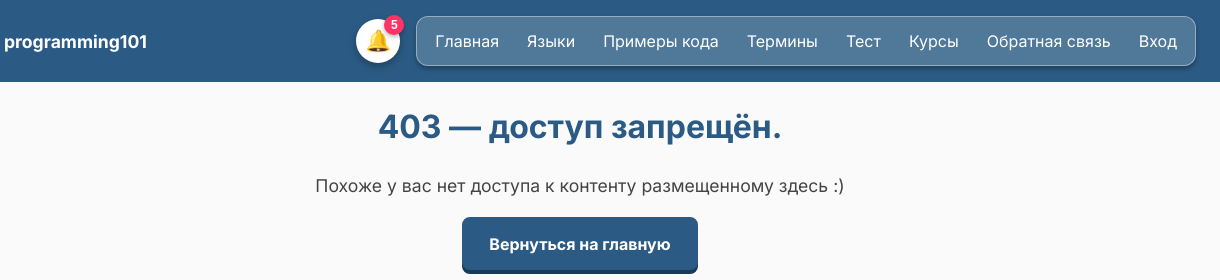
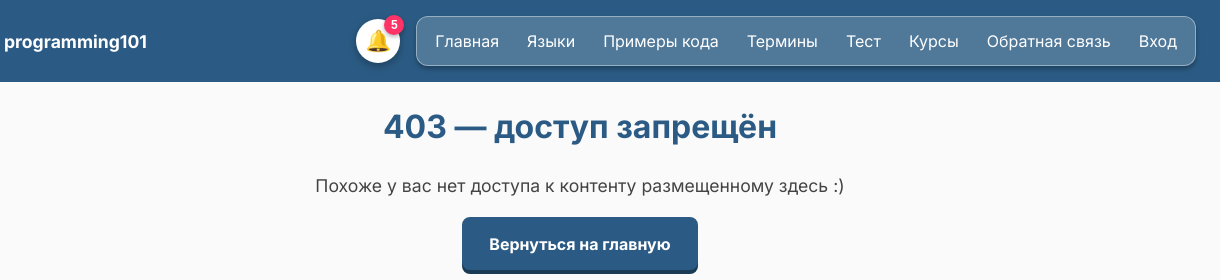
Before and after one commit to Frostygames0/MIREA-Frontend-SIte, a plain HTML site: page 403.html in a window 1280 px wide. Shown: the top 280 px of the page, 60-1280 px from the left. Drawn offline with Linux system fonts and the light colour scheme.

Commit message:
removed a dot

```diff
--- a/403.html
+++ b/403.html
@@ -58,7 +58,7 @@
     </header>
 
     <main id="content" class="not-found">
-        <h1 id="top">403 — доступ запрещён.</h1>
+        <h1 id="top">403 — доступ запрещён</h1>
         <p class="lead">Похоже у вас нет доступа к контенту размещенному здесь :)</p>
         <p><a class="btn btn-lift" href="/index.html">Вернуться на главную</a></p>
     </main>
```
